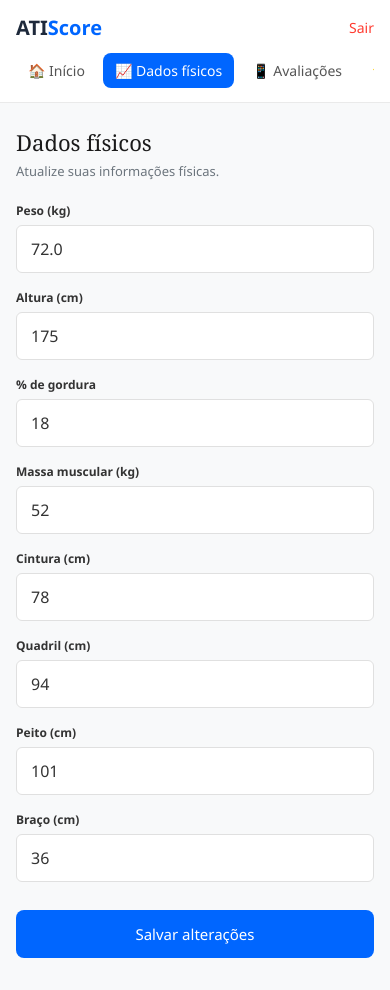
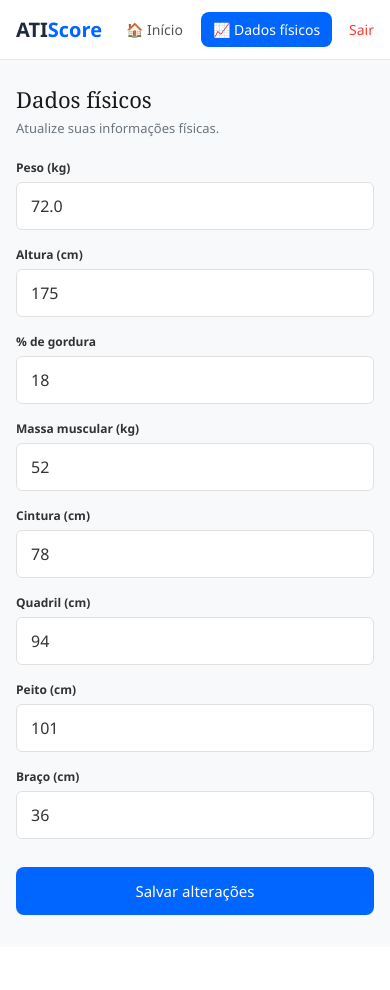
Before and after one commit to igor-gomesr/projetoatiscore, a PHP site: page /view/dados_fisicos.php in a window 390 px wide. After the commit the page ends 915 px from the top, so only its background shows below. Run offline with PHP 8.4, Linux system fonts and the light colour scheme; the visitor is signed in with stand-in values (Sample User, id 1).

Commit message:
modified:   css/style_dados.css

```diff
--- a/css/style_dados.css
+++ b/css/style_dados.css
@@ -225,24 +225,26 @@ body {
   body {
     padding: 0;
     align-items: flex-start;
+    background-color: #f8f9fa;
   }
 
   .dashboard-container {
     flex-direction: column;
     width: 100%;
     min-height: 100vh;
+    min-height: 100dvh;
     border-radius: 0;
     box-shadow: none;
   }
 
-  /* Linha 1: logo + Sair | Linha 2: menu com rolagem lateral */
+  /* Barra única: logo | menu (rola para o lado se não couber) | Sair */
   .sidebar {
     width: 100%;
     flex-direction: row;
-    flex-wrap: wrap;
     align-items: center;
     justify-content: space-between;
-    padding: 14px 16px;
+    gap: 12px;
+    padding: 12px 16px;
     border-right: none;
     border-bottom: 1px solid #eaeaea;
   }
@@ -255,26 +257,33 @@ body {
     order: 1;
     margin-bottom: 0;
     font-size: 1.25rem;
-  }
-
-  .sair-link {
-    order: 2;
-    padding-left: 0;
+    flex-shrink: 0;
   }
 
   .menu {
-    order: 3;
-    flex-basis: 100%;
+    order: 2;
+    flex: 1;
+    min-width: 0;
     flex-direction: row;
     gap: 6px;
-    margin-top: 12px;
     overflow-x: auto;
+    scrollbar-width: none;
     -webkit-overflow-scrolling: touch;
+  }
+
+  .menu::-webkit-scrollbar {
+    display: none;
   }
 
   .menu li a {
     white-space: nowrap;
     padding: 8px 12px;
+  }
+
+  .sair-link {
+    order: 3;
+    padding-left: 0;
+    flex-shrink: 0;
   }
 
   .main-content {
```
